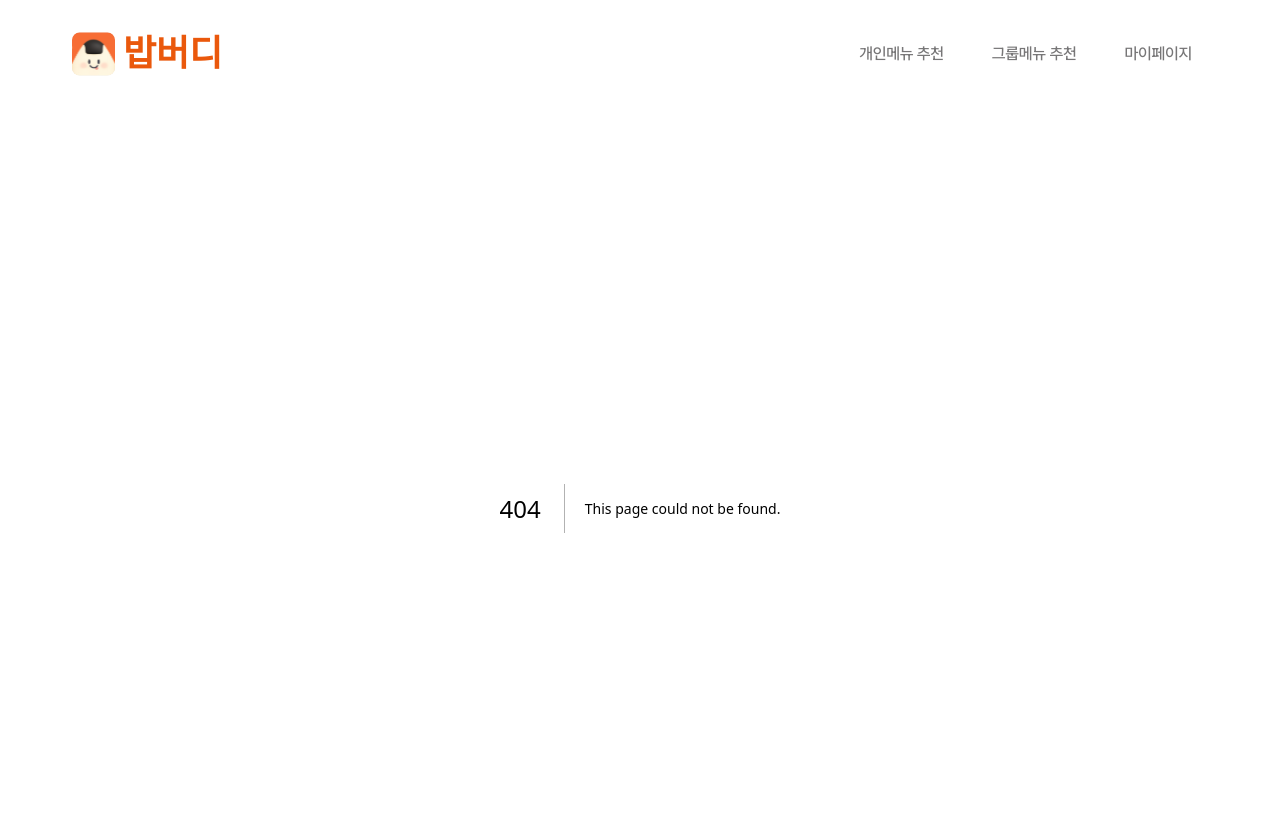
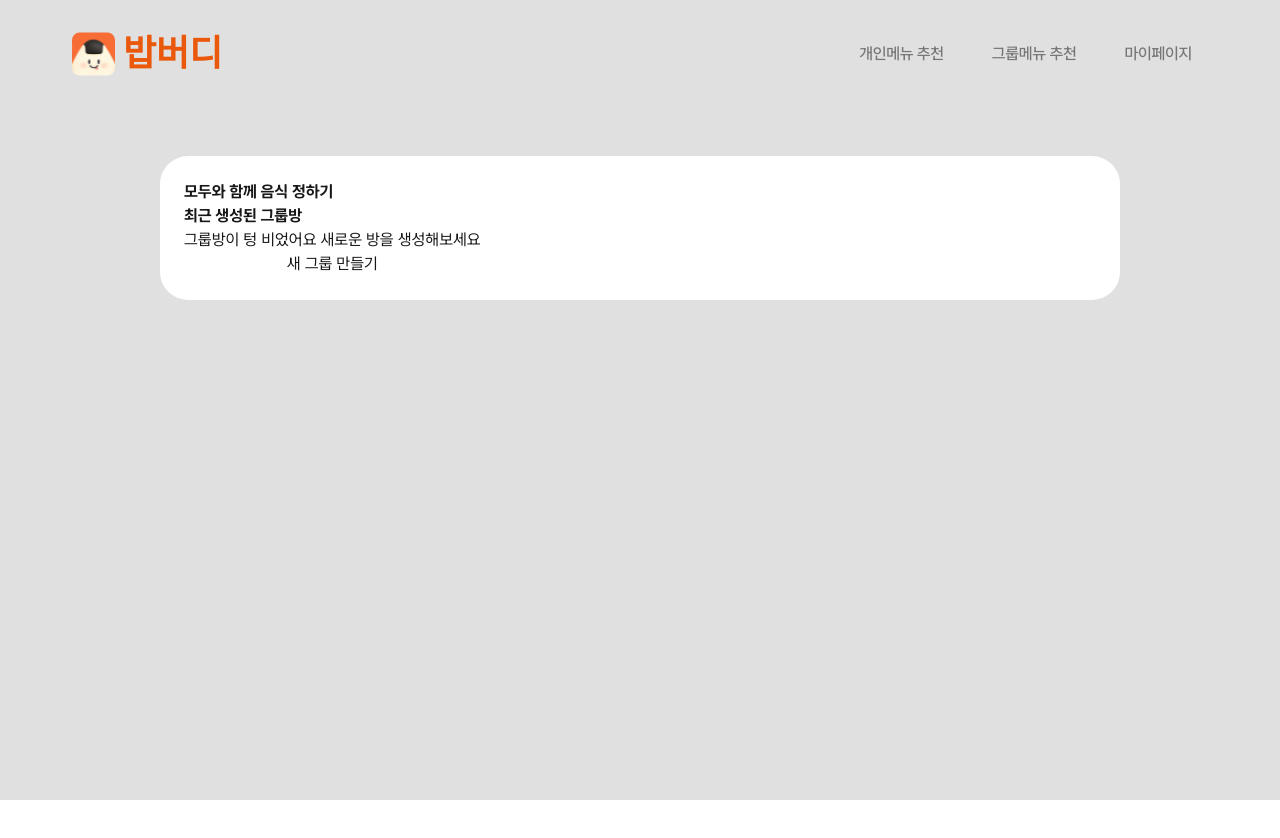
Before and after one commit to JECT-Study/Bab-Buddy-FE, a Next.js app: page /group in a window 1280 px wide. Before the commit this address had no page. Shown: the top 838 px of the page. After the commit the page ends 800 px from the top, so only its background shows below. Built offline with nearby package versions, Linux system fonts and the light colour scheme; a web font is replaced by a local one.

Commit message:
[ feat ] group router, bg-color, layout 설정

```diff
--- /dev/null
+++ b/src/app/group/layout.tsx
@@ -0,0 +1,16 @@
+import Header from '@/shared/components/Header'
+
+export default function GroupLayout({
+	children,
+}: Readonly<{
+	children: React.ReactNode
+}>) {
+	return (
+		<main className="bg-gray-5 flex min-h-screen flex-1 flex-col gap-12">
+			<Header />
+			<div className="flex justify-center">
+				<section className="flex w-3/4 rounded-[28px] bg-white">{children}</section>
+			</div>
+		</main>
+	)
+}
--- /dev/null
+++ b/src/app/group/page.tsx
@@ -0,0 +1,10 @@
+export default function GroupPage() {
+	return (
+		<section className="flex flex-col p-6">
+			<strong>모두와 함께 음식 정하기</strong>
+			<b>최근 생성된 그룹방</b>
+			<p>그룹방이 텅 비었어요 새로운 방을 생성해보세요</p>
+			<button type="button">새 그룹 만들기</button>
+		</section>
+	)
+}
--- a/src/app/layout.tsx
+++ b/src/app/layout.tsx
@@ -1,7 +1,6 @@
 import type { Metadata } from 'next'
 import localFont from 'next/font/local'
 import './globals.css'
-import Header from '@/shared/components/Header'
 
 const pretendard = localFont({
 	src: './fonts/PretendardVariable.woff2',
@@ -22,10 +21,7 @@ export default function RootLayout({
 }>) {
 	return (
 		<html lang="ko" className={pretendard.variable}>
-			<body className="font-pretendard min-h-screen">
-				<Header />
-				{children}
-			</body>
+			<body className="font-pretendard min-h-screen">{children}</body>
 		</html>
 	)
 }
```
